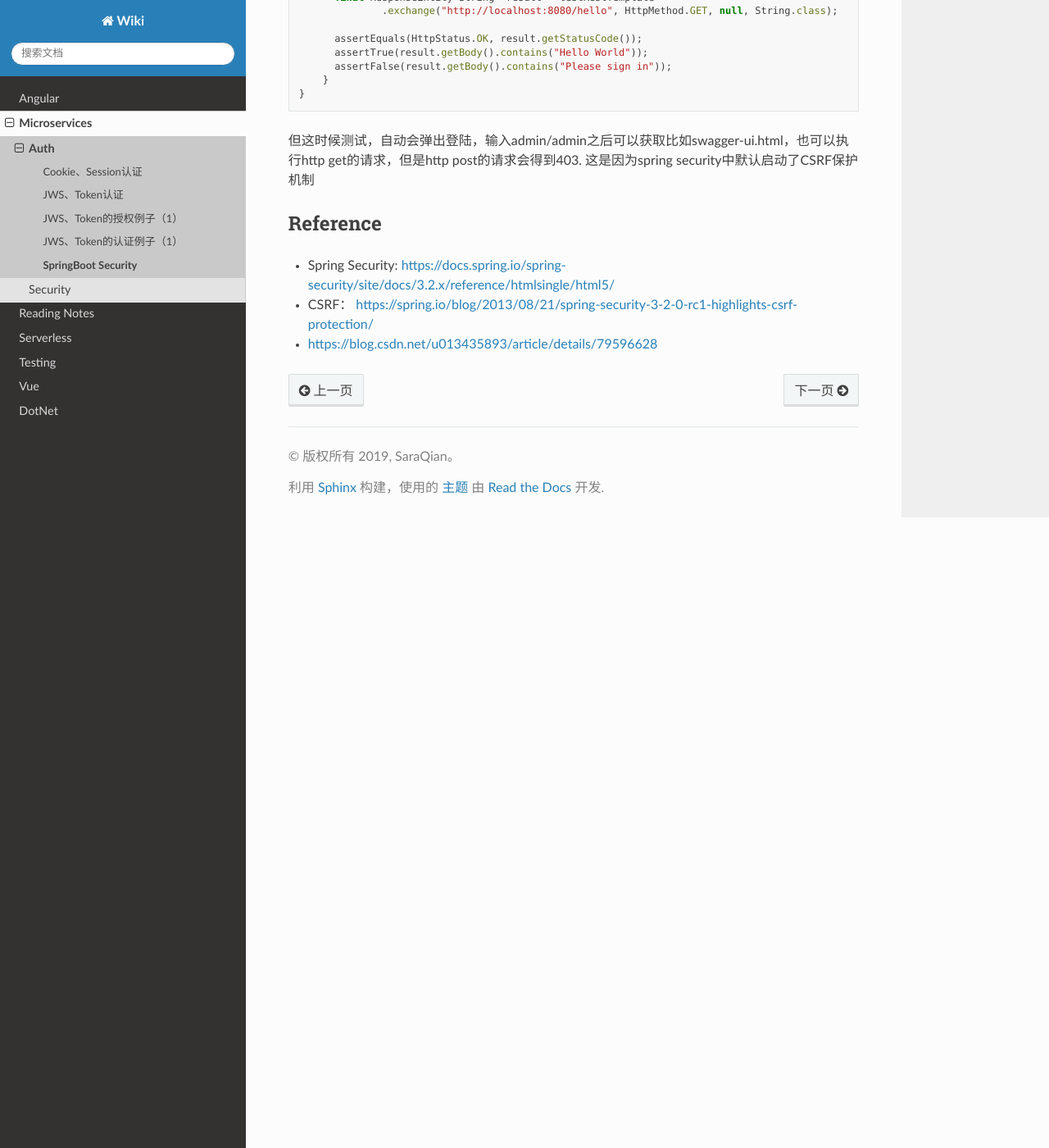
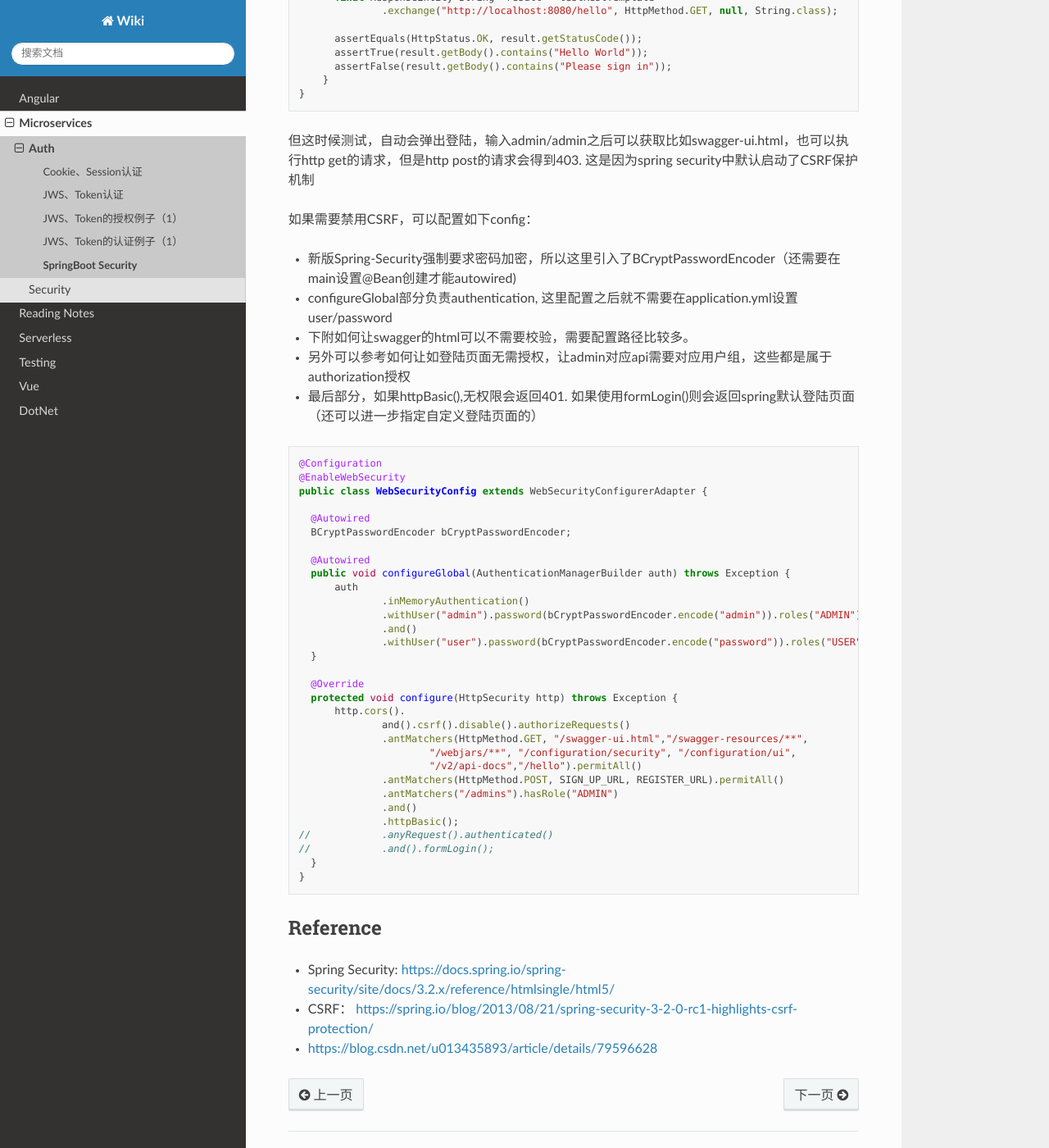
Before and after one commit to abigail830/Sphinx_wiki, a Sphinx documentation site: the page built from source/Microservices/Auth/SpringBoot_Security.rst, in a window 1280 px wide and 1400 px high, scrolled down 1170 px. Shown: the whole window at 82% size. Built offline with Sphinx 7.4.7 and the Read the Docs theme 2.0.0, drawn with Linux system fonts in a browser that asks for light colours.

Commit message:
Update SpringBoot_Security.rst

```diff
--- a/source/Microservices/Auth/SpringBoot_Security.rst
+++ b/source/Microservices/Auth/SpringBoot_Security.rst
@@ -64,6 +64,48 @@ If we not config the password via config, Springboot would try to generate one a
 
 但这时候测试，自动会弹出登陆，输入admin/admin之后可以获取比如swagger-ui.html，也可以执行http get的请求，但是http post的请求会得到403. 这是因为spring security中默认启动了CSRF保护机制
 
+如果需要禁用CSRF，可以配置如下config：
+
+* 新版Spring-Security强制要求密码加密，所以这里引入了BCryptPasswordEncoder（还需要在main设置@Bean创建才能autowired)
+* configureGlobal部分负责authentication, 这里配置之后就不需要在application.yml设置user/password
+* 下附如何让swagger的html可以不需要校验，需要配置路径比较多。
+* 另外可以参考如何让如登陆页面无需授权，让admin对应api需要对应用户组，这些都是属于authorization授权
+* 最后部分，如果httpBasic(),无权限会返回401. 如果使用formLogin()则会返回spring默认登陆页面（还可以进一步指定自定义登陆页面的）
+
+.. code-block:: java
+
+  @Configuration
+  @EnableWebSecurity
+  public class WebSecurityConfig extends WebSecurityConfigurerAdapter {
+
+    @Autowired
+    BCryptPasswordEncoder bCryptPasswordEncoder;
+
+    @Autowired
+    public void configureGlobal(AuthenticationManagerBuilder auth) throws Exception {
+        auth
+                .inMemoryAuthentication()
+                .withUser("admin").password(bCryptPasswordEncoder.encode("admin")).roles("ADMIN")
+                .and()
+                .withUser("user").password(bCryptPasswordEncoder.encode("password")).roles("USER");
+    }
+
+    @Override
+    protected void configure(HttpSecurity http) throws Exception {
+        http.cors().
+                and().csrf().disable().authorizeRequests()
+                .antMatchers(HttpMethod.GET, "/swagger-ui.html","/swagger-resources/**",
+                        "/webjars/**", "/configuration/security", "/configuration/ui",
+                        "/v2/api-docs","/hello").permitAll()
+                .antMatchers(HttpMethod.POST, SIGN_UP_URL, REGISTER_URL).permitAll()
+                .antMatchers("/admins").hasRole("ADMIN")
+                .and()
+                .httpBasic();
+  //            .anyRequest().authenticated()
+  //            .and().formLogin();
+    }
+  }
+
 
 
 Reference
```
